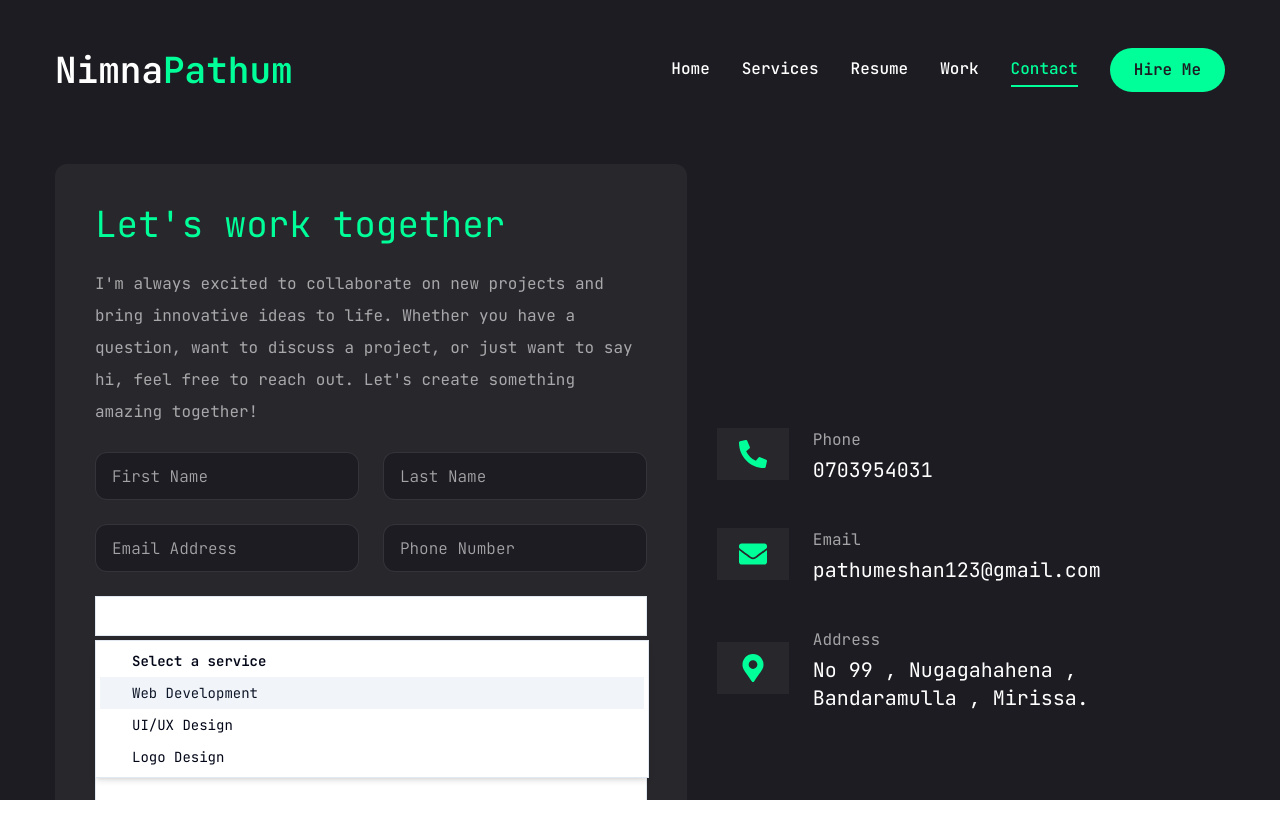
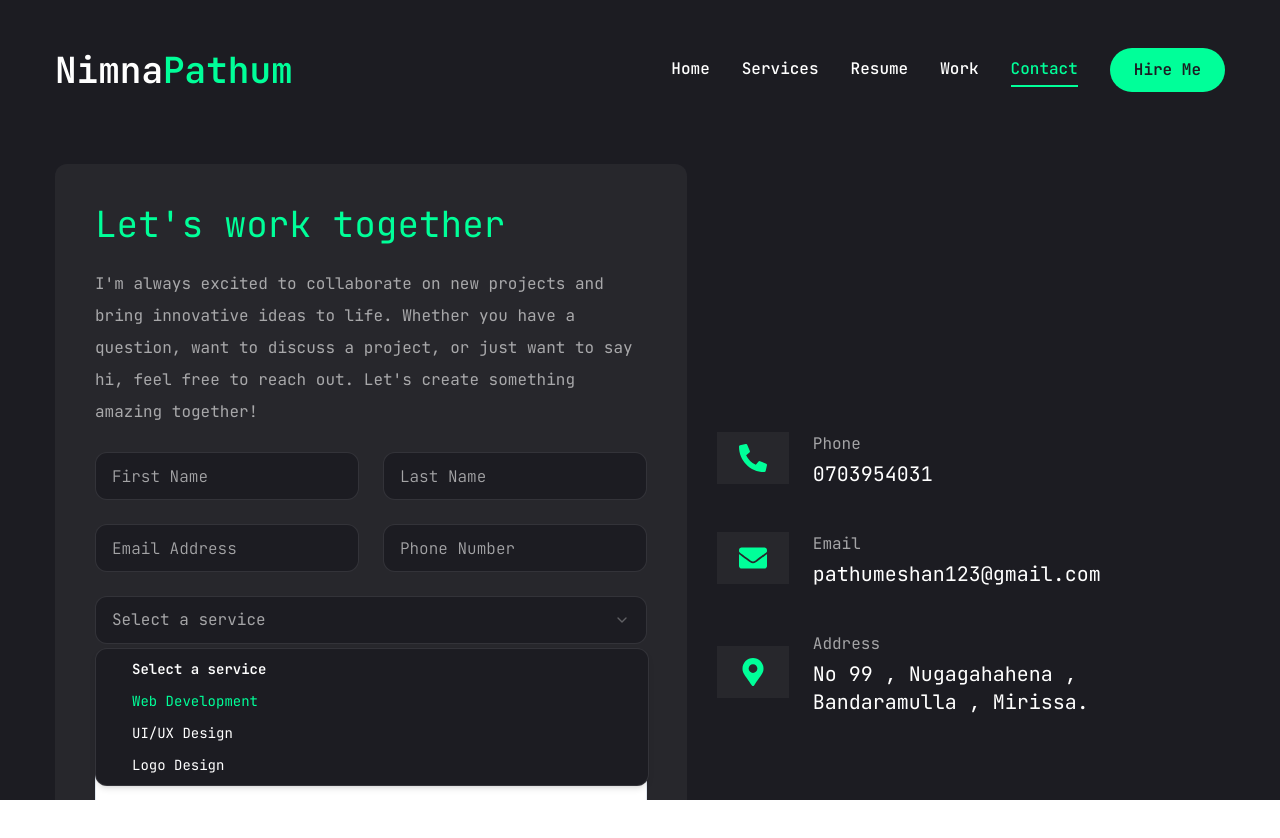
Before and after one commit to nimnapathum/portpolio-nextjs, a Next.js app in the folder client/: page /contact in a window 1280 px wide. Both pictures are taken after a click on the button "Select a service". Shown: the top 838 px of the page. Built offline with nearby package versions, Linux system fonts and the light colour scheme.

Commit message:
changes on select

```diff
--- a/client/components/ui/select.jsx
+++ b/client/components/ui/select.jsx
@@ -16,7 +16,7 @@
   <SelectPrimitive.Trigger
     ref={ref}
     className={cn(
-      "flex h-10 w-full items-center justify-between rounded-md border border-slate-200 bg-white px-3 py-2 text-sm ring-offset-white placeholder:text-slate-500 focus:outline-none focus:ring-2 focus:ring-slate-950 focus:ring-offset-2 disabled:cursor-not-allowed disabled:opacity-50 [&>span]:line-clamp-1 dark:border-slate-800 dark:bg-slate-950 dark:ring-offset-slate-950 dark:placeholder:text-slate-400 dark:focus:ring-slate-300",
+      "flex h-[48px] w-full items-center justify-between rounded-xl border border-white/10 bg-primary px-4 py-5 text-base text-white/60 placeholder:text-white/10 focus:border-accent outline-none",
       className
     )}
     {...props}>
@@ -54,7 +54,7 @@
     <SelectPrimitive.Content
       ref={ref}
       className={cn(
-        "relative z-50 max-h-96 min-w-[8rem] overflow-hidden rounded-md border border-slate-200 bg-white text-slate-950 shadow-md data-[state=open]:animate-in data-[state=closed]:animate-out data-[state=closed]:fade-out-0 data-[state=open]:fade-in-0 data-[state=closed]:zoom-out-95 data-[state=open]:zoom-in-95 data-[side=bottom]:slide-in-from-top-2 data-[side=left]:slide-in-from-right-2 data-[side=right]:slide-in-from-left-2 data-[side=top]:slide-in-from-bottom-2 dark:border-slate-800 dark:bg-slate-950 dark:text-slate-50",
+        "relative z-50 max-h-96 min-w-[8rem] overflow-hidden rounded-xl border border-white/10 bg-primary text-white shadow-md data-[state=open]:animate-in data-[state=closed]:animate-out data-[state=closed]:fade-out-0 data-[state=open]:fade-in-0 data-[state=closed]:zoom-out-95 data-[state=open]:zoom-in-95 data-[side=bottom]:slide-in-from-top-2 data-[side=left]:slide-in-from-right-2 data-[side=right]:slide-in-from-left-2 data-[side=top]:slide-in-from-bottom-2 dark:border-slate-800 dark:bg-slate-950 dark:text-slate-50",
         position === "popper" &&
           "data-[side=bottom]:translate-y-1 data-[side=left]:-translate-x-1 data-[side=right]:translate-x-1 data-[side=top]:-translate-y-1",
         className
@@ -85,7 +85,7 @@
   <SelectPrimitive.Item
     ref={ref}
     className={cn(
-      "relative flex w-full cursor-default select-none items-center rounded-sm py-1.5 pl-8 pr-2 text-sm outline-none focus:bg-slate-100 focus:text-slate-900 data-[disabled]:pointer-events-none data-[disabled]:opacity-50 dark:focus:bg-slate-800 dark:focus:text-slate-50",
+      "relative flex w-full cursor-default select-none items-center rounded-xl py-1.5 pl-8 pr-2 text-sm outline-none focus:text-accent data-[disabled]:pointer-events-none data-[disabled]:opacity-50 dark:focus:bg-slate-800 dark:focus:text-slate-50",
       className
     )}
     {...props}>
```
